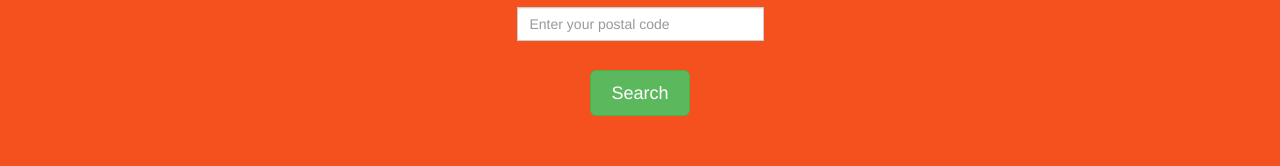
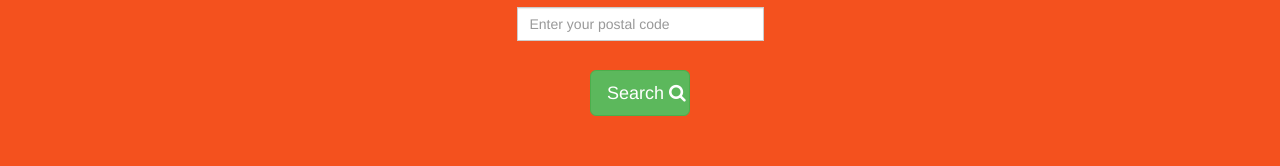
Before and after one commit to aabiro/fliperoo-app, an Angular app in the folder fliperoo-app/: page / in a window 1280 px wide. Shown: the part 257-423 px from the top of the page. Built offline with nearby package versions, Linux system fonts and the light colour scheme; what angular2-image-upload would draw is missing.

Commit message:
added some styling

```diff
--- a/fliperoo-app/src/app/app.component.html
+++ b/fliperoo-app/src/app/app.component.html
@@ -1,4 +1,5 @@
 <script src="https://ajax.googleapis.com/ajax/libs/jquery/3.2.1/jquery.min.js"></script>
+
   <router-outlet></router-outlet>
 <!-- <app-upload></app-upload>
 <app-image-result></app-image-result>
--- a/fliperoo-app/src/app/upload/upload.component.html
+++ b/fliperoo-app/src/app/upload/upload.component.html
@@ -1,3 +1,4 @@
+
 <!DOCTYPE html>
 <html lang="en">
 <head>
@@ -7,6 +8,9 @@
   <link rel="stylesheet" href="https://maxcdn.bootstrapcdn.com/bootstrap/3.3.7/css/bootstrap.min.css">
   <script src="https://ajax.googleapis.com/ajax/libs/jquery/1.12.4/jquery.min.js"></script>
   <script src="https://maxcdn.bootstrapcdn.com/bootstrap/3.3.7/js/bootstrap.min.js"></script>
+  <link rel="stylesheet" href="https://cdnjs.cloudflare.com/ajax/libs/animate.css/3.5.2/animate.min.css">
+  <link rel="stylesheet" href="https://cdnjs.cloudflare.com/ajax/libs/font-awesome/4.7.0/css/font-awesome.min.css">
+
 </head>
 <body>
 
@@ -15,6 +19,7 @@
     <p>Find your deal, the easy way.</p>
     <div class="wrap">
     <image-upload
+      id="upload_btn"
       url="https://httpbin.org/status/200"
       buttonCaption="SELECT IMAGE"
       dropBoxMessage="or drop image here"
@@ -47,8 +52,18 @@
       <button
       routerLink="/result"
       type="button"
-      class="btn btn-success btn-lg"
-      (click)='clickMe()'>Search</button>
+       id="search_btn"
+      class="btn btn-success btn-lg hvr-grow"
+      (click)='clickMe()'>Search   <i class="fa fa-search" aria-hidden="true">  </i>
+</button>
     </div>
   </div>
+
+
+
+<script type="text/javascript">
+
+
+  </script>
   </body>
+  </html>
--- a/fliperoo-app/src/index.html
+++ b/fliperoo-app/src/index.html
@@ -5,7 +5,8 @@
   <meta charset="utf-8">
   <title>FliperooApp</title>
   <base href="/">
-
+  <script src="https://ajax.googleapis.com/ajax/libs/jquery/3.2.1/jquery.min.js"></script>
+  <script src="assets/scripts.js"></script>
   <meta name="viewport" content="width=device-width, initial-scale=1">
   <link rel="icon" type="image/x-icon" href="favicon.ico">
 </head>
```
Also changed, not shown: fliperoo-app/.angular-cli.json.
